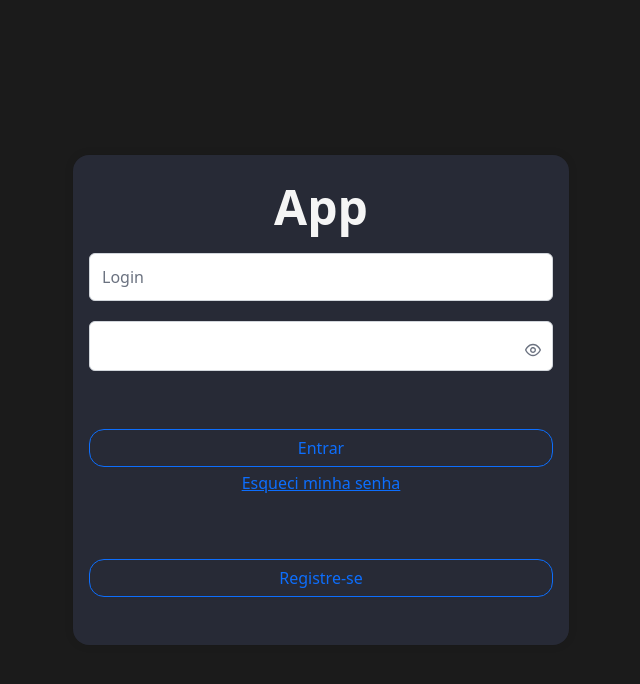
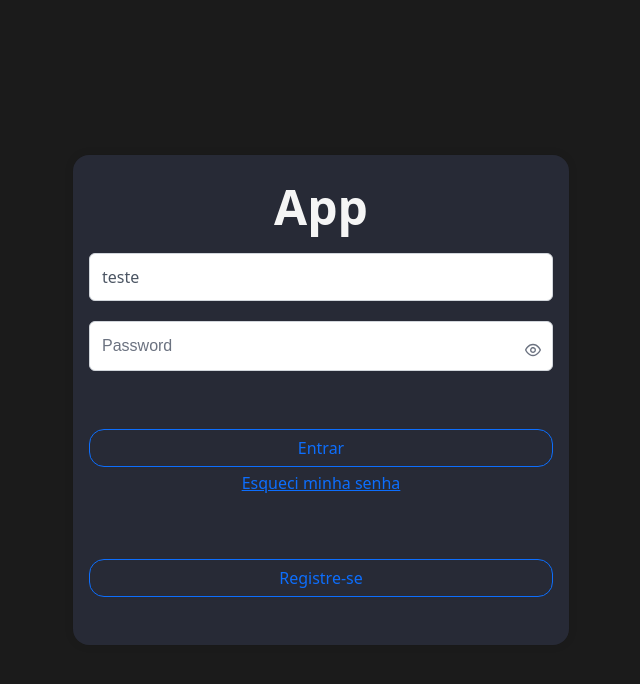
Before and after one commit to zBlasius/subjects_easy, a React (Create React App) app in the folder client/: page / in a window 1280 px wide. Shown: the top 684 px of the page, without its empty margins (319-959 px from the left). Built offline with nearby package versions, Linux system fonts and the light colour scheme; no server answers; a web font is replaced by a local one.

Commit message:
fix: change user to local state

```diff
--- a/client/src/pages/Login/index.tsx
+++ b/client/src/pages/Login/index.tsx
@@ -7,7 +7,6 @@ import './index.scss'
 import request from "../../utils/request";
 import DataContext from "../../data/Contesxt";
 import { TextColors } from "../../utils/STYLES";
-import { Password } from 'primereact/password';
 import MyInputPassword from "../../components/InputPassword";
 
 
@@ -50,9 +49,9 @@ export default function Login() {
             <CardCenter className="backgroud-dark-theme">
                 <span className="login-title"> App </span>
 
-                <MyInput placeholder="Login" onChange={(e) => setUser(e.target.value)} />
+                <MyInput value={user} placeholder="Login" onChange={(e) => setUser(e.target.value)} />
 
-                <MyInputPassword value={pass} onChange={(e)=> setPass(e.target.value)} />
+                <MyInputPassword placeholder="Password" value={pass} onChange={(e)=> setPass(e.target.value)} />
 
                 {error && <span style={{color:TextColors.errorText, textAlign:'left', width:"100%"}}> * Login or password invalid </span>}
                 <div className="button-group">
```
